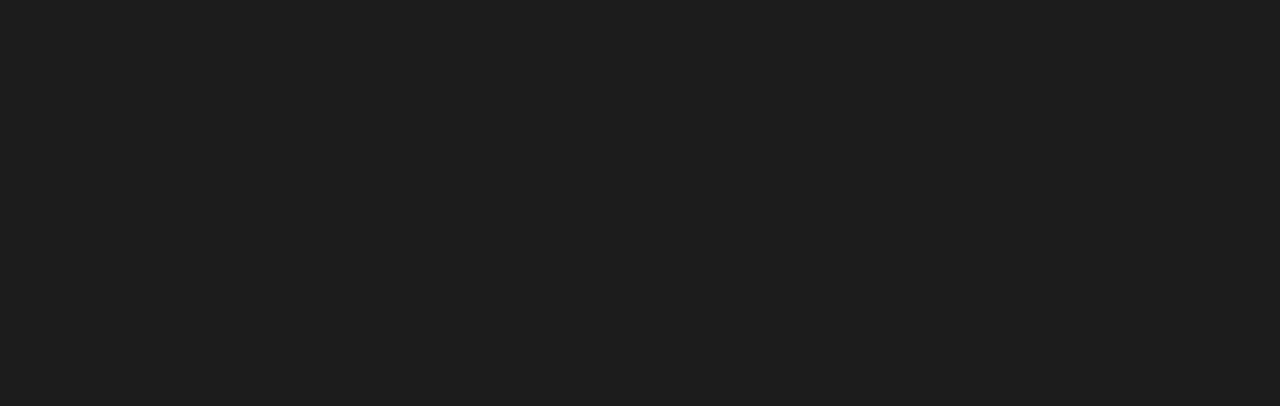
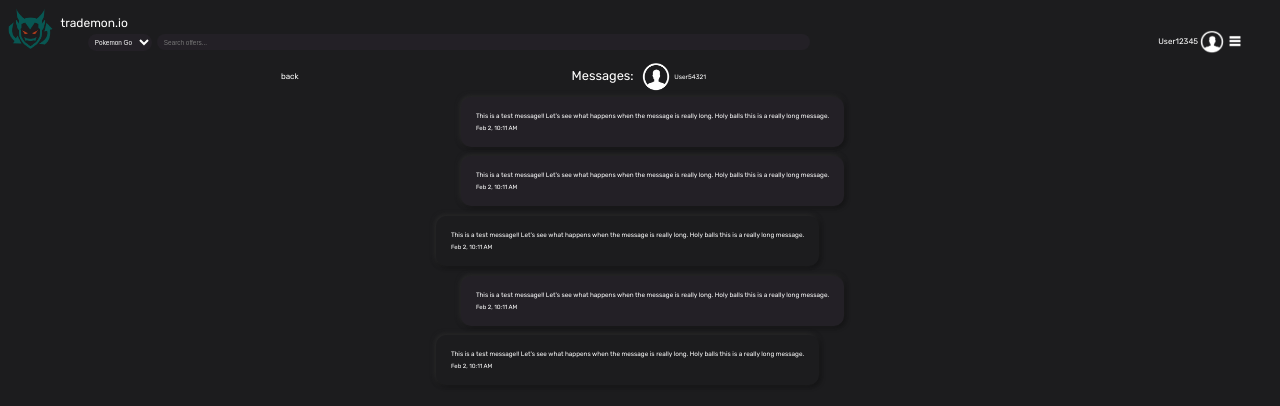
Before and after one commit to gsjuradog/trademon, a React (Create React App) app in the folder client/trademon/: page /chat/1234 in a window 1280 px wide. Shown: the top 406 px of the page. Built offline with nearby package versions, Linux system fonts and the light colour scheme.

Commit message:
feat(dm view created & animations added): dM View Created & Animations Added
DM View Created & Animations Added

fix #34

```diff
--- a/client/trademon/public/index.html
+++ b/client/trademon/public/index.html
@@ -2,7 +2,7 @@
 <html lang="en">
   <head>
     <meta charset="utf-8" />
-    <link rel="icon" href="%PUBLIC_URL%/favicon.ico" />
+    <link rel="icon" href="/assets/trademon-logo.png" />
     <meta name="viewport" content="width=device-width, initial-scale=1" />
     <meta name="theme-color" content="#000000" />
     <meta name="description" content="Web site created using create-react-app" />
--- a/client/trademon/src/App.tsx
+++ b/client/trademon/src/App.tsx
@@ -7,6 +7,7 @@ import PokemonGoPage from './components/aaPageComponents/pokemonGoPage'
 import OfferDetailsPage from './components/aaPageComponents/offerDetailsPage'
 import TestPage from './components/testComponent/testComponent';
 import DMPage from './components/aaPageComponents/dmPage'
+import DMChatPage from './components/aaPageComponents/dmChatPage'
 import CreateListingForm from './components/formComponents/createListingForm'
 
 const App = () => {
@@ -19,6 +20,7 @@ const App = () => {
           <Route path="/profile"           component={MyProfile}/>
           <Route path="/create-listing"    component={CreateListingForm}/>
           <Route path="/messages"          component={DMPage}/>
+          <Route path="/chat/1234"          component={DMChatPage}/>
           <Route path="/test"              component={TestPage}/>
           <Route path="/pokemon-go"        component={PokemonGoPage}/>
         </Switch>
--- /dev/null
+++ b/client/trademon/src/components/aaPageComponents/dmChatPage.tsx
@@ -0,0 +1,34 @@
+import React from 'react'
+import SearchBar from '../navComponents/searchComponents/searchBarComponent'
+import '../../styling/containers.scss'
+import DMChatTile from '../tileComponents/myProfileTileComponents/dmChatTile'
+
+export default function DMChatPage() {
+  return (
+    <div>
+       <div>
+        <SearchBar></SearchBar>
+      </div>
+      <div className="dm-chat-title-box">
+        <a href="/messages" className="dm-back-button">back</a>
+        <div className="dm-sender-info">
+          <div className="menu-title-dm">
+            Messages:
+          </div>
+          <img src={'/assets/avatarIcon.png'} className="img-large"/>
+          <span className="span4"></span>
+          <div className="dm-text">User54321</div>
+        </div>
+        <span className="span20"></span>
+      </div>
+      <div className="dm-chat-container">
+        <DMChatTile isOwner={true}></DMChatTile>
+        <DMChatTile isOwner={true}></DMChatTile>
+        <DMChatTile isOwner={false}></DMChatTile>
+        <DMChatTile isOwner={true}></DMChatTile>
+        <DMChatTile isOwner={false}></DMChatTile>
+
+      </div>
+    </div>
+  )
+}
--- a/client/trademon/src/components/aaPageComponents/dmPage.tsx
+++ b/client/trademon/src/components/aaPageComponents/dmPage.tsx
@@ -8,6 +8,9 @@ export default function DMPage() {
     <div>
       <div>
         <SearchBar></SearchBar>
+      </div>
+      <div className="menu-title">
+        Messages
       </div>
       <div className="dm-container">
         <DMSummaryTile></DMSummaryTile>
--- a/client/trademon/src/components/aaPageComponents/myProfilePage.tsx
+++ b/client/trademon/src/components/aaPageComponents/myProfilePage.tsx
@@ -9,6 +9,9 @@ export default function MyProfile() {
   return (
     <div>
       <SearchBar></SearchBar>
+      <div className="menu-title">
+        My Profile
+      </div>
       <div className="my-profile-container">
         <ProfileBanner></ProfileBanner>
         <WatchList></WatchList>
--- a/client/trademon/src/components/formComponents/createListingForm.tsx
+++ b/client/trademon/src/components/formComponents/createListingForm.tsx
@@ -1,9 +1,14 @@
 import React from 'react'
+import SearchBar from '../navComponents/searchComponents/searchBarComponent'
+import '../../styling/containers.scss'
 
 export default function CreateListingForm() {
   return (
     <div>
-
+      <SearchBar></SearchBar>
+      <div className="menu-title">
+        Create Listing
+      </div>
     </div>
   )
 }
--- a/client/trademon/src/components/navComponents/searchComponents/profileOverlayComponent.tsx
+++ b/client/trademon/src/components/navComponents/searchComponents/profileOverlayComponent.tsx
@@ -22,15 +22,12 @@ export default function ProfileOverlay(this: any) {
 
   return (
     <div className="my-profile-overlay">
-      <a href={'/profile'}>
+      <a href={'/profile'} className="my-profile-overlay-link">
         <div className="prof-overlay-text">User12345</div>
+        <img className="img-med" src ={'/assets/avatarIcon.png'}/>
       </a>
-      <div className="profile-overlay-buttons">
-        <a href={'/profile'}>
-          <img className="img-med" src ={'/assets/avatarIcon.png'}/>
-        </a>
-        <img onClick={toggleHamburger} className="hamburger-img" src ={'/assets/HamburgerIcon.png'}/>
-      </div>
+      <img onClick={toggleHamburger} className="hamburger-img" src ={'/assets/HamburgerIcon.png'}/>
+
       {hamburgVis === true &&
         <div className="hamburger-nav">
         <img onClick={toggleHamburger} className="img-exit"
--- /dev/null
+++ b/client/trademon/src/components/tileComponents/myProfileTileComponents/dmChatTile.tsx
@@ -0,0 +1,20 @@
+import React, { useEffect, useState } from 'react'
+import '../../../styling/tiles.scss'
+
+export default function DMChatTile(props: { isOwner: boolean; }) {
+  const [isMyMessage, setIsMyMessage] = useState<boolean>(true)
+  const isOwner = props.isOwner;
+
+  useEffect( () => {
+    setIsMyMessage(isOwner)
+  }, [])
+
+  return (
+    <div className={`message ${(isMyMessage ? "right": "left")}`}>
+      <div className="dm-text">
+        This is a test message!! Let's see what happens when the message is really long. Holy balls this is a really long message.
+      </div>
+      <div className="dm-timestamp"> Feb 2, 10:11 AM</div>
+    </div>
+  )
+}
--- a/client/trademon/src/components/tileComponents/myProfileTileComponents/dmSummaryTile.tsx
+++ b/client/trademon/src/components/tileComponents/myProfileTileComponents/dmSummaryTile.tsx
@@ -1,8 +1,11 @@
 import React from 'react'
+import { Link } from 'react-router-dom'
+import '../../../styling/tiles.scss'
 
 export default function DMSummaryTile() {
   return (
     <>
+      <Link to="/chat/1234" className="dm-link">
         <div className="dm-summary-container">
           <img src={'/assets/avatarIcon.png'} className="img-large"/>
           <div className="dm-summary-text-column">
@@ -11,6 +14,7 @@ export default function DMSummaryTile() {
             <div className="dm-summary-text">Hey man I was thinking we could plan on 12:30 CET Time?</div>
           </div>
         </div>
+      </Link>
     </>
   )
 }
--- a/client/trademon/src/styling/containers.scss
+++ b/client/trademon/src/styling/containers.scss
@@ -82,6 +82,11 @@ $colorShadowDark: rgba(0, 0, 0, 0.65);
 .large-sprite-container {
   @extend .flex-column-center;
   margin-left: 20px;
+  transition: 150ms;
+}
+
+.large-sprite-container:hover {
+  transform: scale(1.05);
 }
 
 .small-text {
@@ -160,3 +165,50 @@ $colorShadowDark: rgba(0, 0, 0, 0.65);
  margin-top: 3px;
  font-size: .6em;
 }
+
+.menu-title {
+  font-size: .8em;
+  width: 100%;
+  text-align: center;
+}
+
+.dm-chat-title-box {
+  display: flex;
+  justify-content: space-evenly;
+  align-items: center;
+}
+
+.dm-sender-info {
+  display: flex;
+  align-items: center;
+}
+
+.dm-back-button {
+  font-size: .5em;
+  transition: 150ms;
+  margin-top: -1px;
+}
+
+.dm-back-button:hover {
+  transform: scale(1.05);
+}
+
+.menu-title-dm {
+  @extend .menu-title;
+  width: fit-content;
+  margin-right: 8px;
+  margin-top: -2px;
+}
+
+.dm-title-avatar-box {
+  display: flex;
+  width: 100%;
+}
+
+.span4 {
+  width: 4px;
+}
+
+.span20 {
+  width: 20px;
+}
--- a/client/trademon/src/styling/navs.scss
+++ b/client/trademon/src/styling/navs.scss
@@ -64,18 +64,28 @@ $colorShadowDark: rgba(0, 0, 0, 0.65);
   align-items: center;
 }
 
+.my-profile-overlay-link{
+  display: flex;
+  align-items: center;
+  transition: 150ms;
+}
+
+.my-profile-overlay-link:hover{
+  transform: scale(1.05);
+}
+
 .prof-overlay-text {
   font-size: .5em;
   color: $colorText;
-  margin-top: -3px;
+  margin-right: 2px;
 }
 
-.profile-overlay-buttons {
-  display: flex;
-  justify-content: space-evenly;
-  align-items: center;
-  width: 55px;
-  max-width: 55px;
+.hamburger-img {
+  @extend .img-small;
+  margin-top: -2px;
+  margin-left: 5px;
+  margin-right: 15px;
+  transition: 150ms;
 }
 
 .img-med {
@@ -101,9 +111,8 @@ $colorShadowDark: rgba(0, 0, 0, 0.65);
   z-index: 1;
 }
 
-.hamburger-img {
-  @extend .img-small;
-  margin-top: -4px;
+.hamburger-img:hover {
+  transform: scale(1.15);
 }
 
 .hamburger-links {
--- a/client/trademon/src/styling/tiles.scss
+++ b/client/trademon/src/styling/tiles.scss
@@ -33,6 +33,7 @@ p {
 
 .standard-tile-container:hover {
   background-color: $colorGreyHover;
+  transform: scale(1.05);
 }
 
 .title-row {
@@ -115,13 +116,14 @@ p {
   display: flex;
   margin: 7px;
   border-radius: 15px;
-  box-shadow: -2px -2px 5px rgba(48, 48, 48, 0.85),
-    2px 2px 5px rgba(0, 0, 0, 0.65);
+  box-shadow: -2px -2px 5px $colorShadowLight,
+    2px 2px 5px $colorShadowDark;
   transition: 150ms;
 }
 
 .mini-tile-container:hover {
   background-color: $colorGreyHover;
+  transform: scale(1.05);
 }
 
 .sprite-mini-box {
@@ -170,19 +172,27 @@ p {
   max-height: 12px;
 }
 
+.dm-link {
+  width: 60%
+}
+
 .dm-summary-container {
   display: flex;
-  width: 60%;
+  width: 100%;
   justify-content: center;
   align-items: center;
   margin: 5px 0px;
   background-color: $colorGreyPop80;
   border-radius: 25px;
-  padding: 4px 0px;
+  padding-top: 4px;
+  padding-bottom: 4px;
+  padding-left: 3px;
+  padding-right: 10px;
   transition: 150ms;
 }
 .dm-summary-container:hover {
   background-color: $colorGreyHover;
+  transform: scale(1.05);
 }
 
 .dm-summary-text-column {
@@ -203,3 +213,57 @@ p {
   @extend .dm-text;
   color: rgba(190, 190, 190, 0.856)
 }
+
+.dm-chat-container {
+  display: flex;
+  flex-direction: column;
+  align-items: center;
+  justify-content: center;
+  width: 100%;
+}
+
+/*MESSAGE STYLES*/
+.message {
+  min-width: 20%;
+  max-width: 60%;
+  margin-top: .3em;
+  margin-bottom: .3em;
+  border-radius: 10px;
+  padding: 15px;
+  box-shadow: -1px -1px 5px $colorShadowLight,
+  1px 1px 5px $colorShadowDark;
+  transition-duration: 150ms;
+  display: flex;
+  flex-direction: column;
+  align-items: space-between;
+}
+
+.message:hover {
+  transform: scale(1.05);
+}
+.dm-text {
+  font-size: .4em;
+}
+
+.dm-timestamp {
+  font-size: .3em;
+  margin-top: 4px;
+}
+
+.right {
+  background-color: $colorGreyPop;
+  margin-left: 25px;
+}
+
+.right:hover {
+  background-color: $colorGreyHover;
+}
+
+.left {
+  background-color: $colorGreyBg;
+  margin-right: 25px;
+}
+
+.left:hover {
+  background-color: $colorGreyHover;
+}
```
Lines whose indentation alone changed are shown as unchanged.
